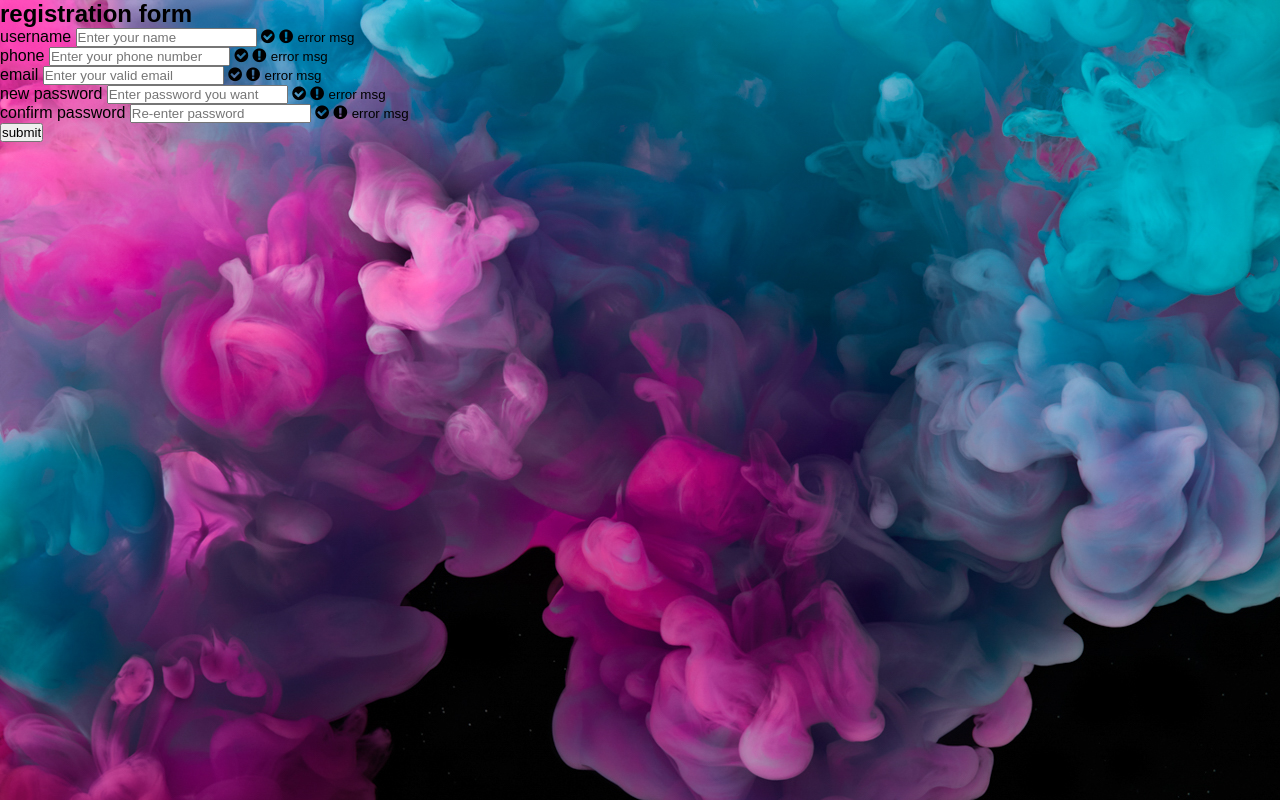
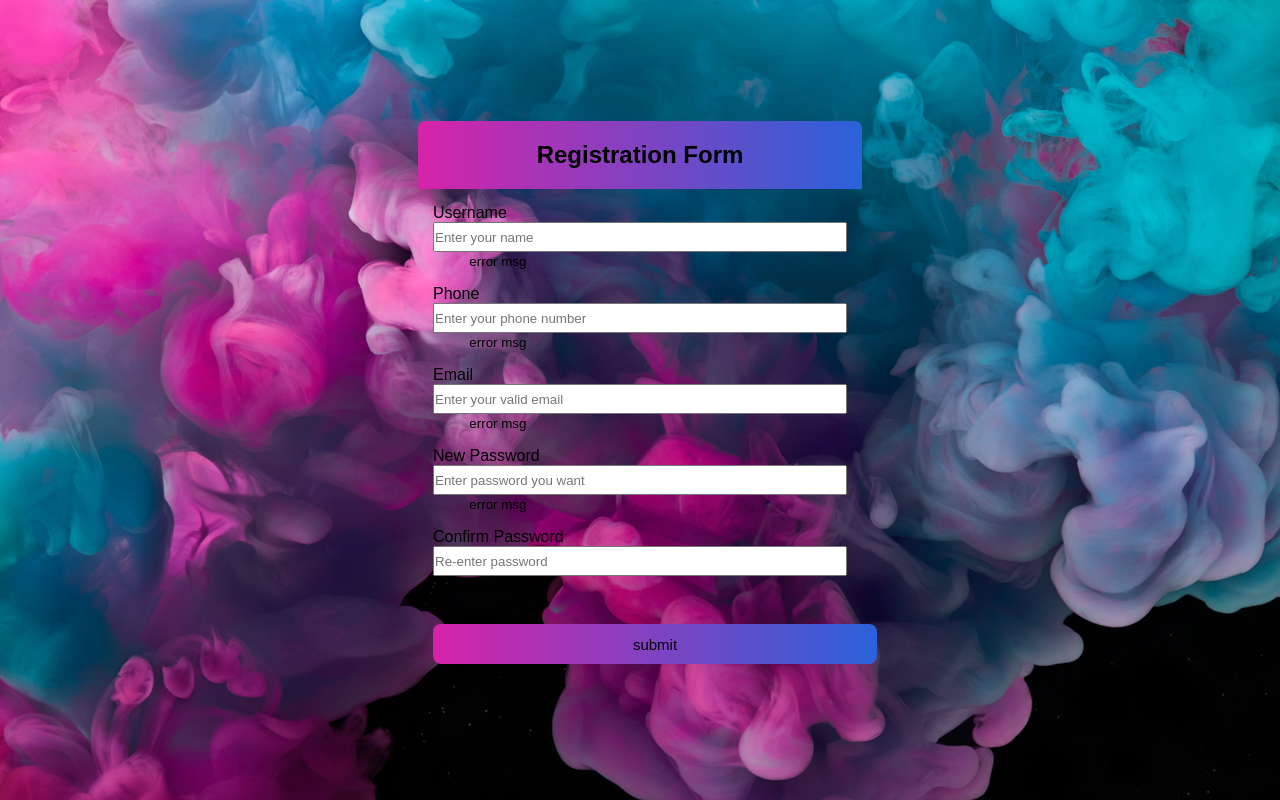
Before and after one commit to Akash-Khadka-099/play1login, a plain HTML site: page index.html in a window 1280 px wide. Drawn offline with Linux system fonts and the light colour scheme.

Commit message:
not fully but styled html document

```diff
--- a/style.css
+++ b/style.css
@@ -7,4 +7,86 @@
 body{
     background: url(images/pic2.jpg) no-repeat;
     font-family: sans-serif;
+    display: flex;
 }
+
+.main-content{
+    width: calc(100%-65%);
+    max-width: 100%;
+    height: auto;
+    position: absolute;
+    top: 50%;
+    left: 50%;
+    transform: translate(-50%,-50%);
+    border-radius: 7px 7px 0px 0px;
+
+
+}
+
+.main-content h2{
+    width: 100%;
+    padding: 20px;
+    text-transform: capitalize;
+    text-align: center;
+    background-image: linear-gradient(to right,rgb(214, 35, 169),rgb(42, 98, 218));
+    border-radius: 7px 7px 0px 0px;
+    background-color: rgba(185, 165, 151,0.5);
+}
+
+.main-content .form-control{
+    margin: 15px;
+    max-width: 100%;
+    display: block;
+}
+
+.form-control label{
+    text-transform: capitalize;
+}
+
+.form-control .fa-check-circle{
+    position: relative;
+    top: -22px;
+    left: 92%;
+    visibility: hidden;
+}
+
+.form-control .fa-exclamation-circle{
+    position: relative;
+    top: -22px;
+    left: 88%;
+    visibility: hidden;
+}
+
+.form-control input{
+    width: 100%;
+    height: 30px;
+    outline: none;
+
+}
+
+
+
+
+
+.main-content .btn{
+    background: linear-gradient(to right,rgb(214, 35, 169),rgb(42, 98, 218));
+    margin: 15px;
+    width: 100%;
+    height: 40px;
+    padding: 7px;
+    font-size: 15px;
+    outline: none;
+    border: none;
+    border-radius: 8px;
+}
+
+.main-content .btn:hover{
+    background: linear-gradient(to left,rgb(214, 35, 169),rgb(42, 98, 218));
+}
+
+@media only screen and (max-width: 990px){
+    .main-content{
+        width: calc(100%-35%);
+        max-width: 100%;
+    }
+}
```
